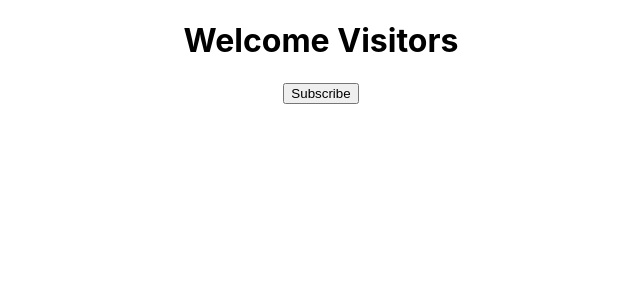
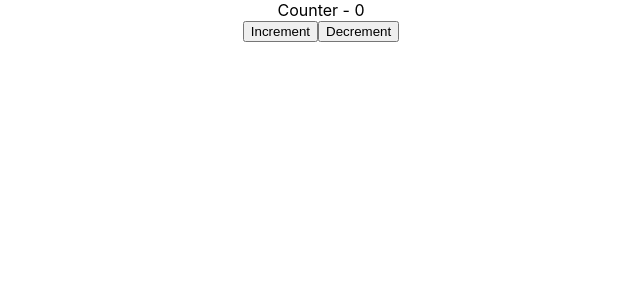
Before and after one commit to mikhita/my-react-app, a React (Create React App) app: page / in a window 1280 px wide. Shown: the top 300 px of the page, without its empty margins (319-959 px from the left). Built offline with nearby package versions, Linux system fonts and the light colour scheme.

Commit message:
I learn how to use arrow function inside setState to give props to it with class methods

```diff
--- a/src/App.js
+++ b/src/App.js
@@ -1,12 +1,33 @@
 import './App.css';
-import Message from './components/Message';
-
+import Counter from './components/Counter';
+// import { Greets } from './components/Greet';
+// import Message from './components/Message';
+// import Welcome from './components/welcome';
 
 
 function App() {
   return (
     <div className="App">
-      <Message/>
+      <Counter/>
+      {/* <Message/> */}
+      {/* <Greets name="kuku" heroName="muku">
+          <p>this is children</p>
+      </Greets>
+      <Greets name="kuka" heroName="muka">
+          <button>Action</button>
+      </Greets>
+      <Greets name="kuke" heroName="muke">
+
+      </Greets>
+      <Welcome name="kuku" heroName="muku">
+
+      </Welcome>
+      <Welcome name="kuka" heroName="muka">
+
+      </Welcome>
+      <Welcome name="kuke" heroName="muke">
+
+      </Welcome> */}
     </div>
   );
 }
--- /dev/null
+++ b/src/components/Counter.js
@@ -0,0 +1,47 @@
+import React, { Component } from 'react'
+
+class Counter extends Component {
+    constructor(props) {
+      super(props)
+
+      this.state = {
+         count:0
+      }
+    }
+    incrementCounter(){
+        this.setState(prevState=>({
+            count:prevState.count+1
+        }))
+    }
+    decrementCount(){
+        this.setState(prevState=>({
+            count:prevState.count-1
+        }))
+    }
+    decrementByFive(){
+        this.decrementCount()
+        this.decrementCount()
+        this.decrementCount()
+        this.decrementCount()
+        this.decrementCount()
+    }
+    incrementByFive(){
+        this.incrementCounter()
+        this.incrementCounter()
+        this.incrementCounter()
+        this.incrementCounter()
+        this.incrementCounter()
+    }
+
+  render() {
+    return (
+        <div>
+            <div>Counter - {this.state.count}</div>
+            <button onClick={()=>{this.incrementByFive()}}>Increment</button>
+            <button onClick={()=>{this.decrementByFive()}}>Decrement</button>
+      </div>
+    )
+  }
+}
+
+export default Counter
```
